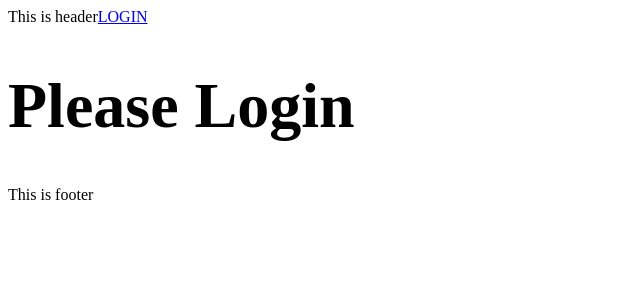
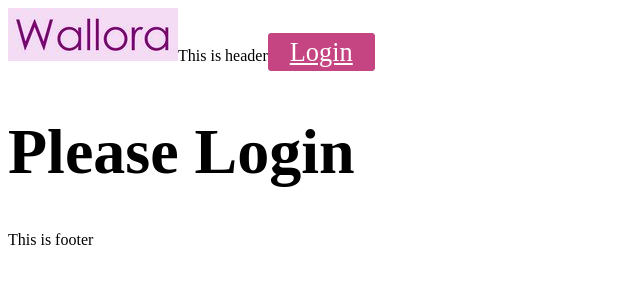
Before and after one commit to shoonyatech/wallora.com, a Next.js app: page / in a window 1280 px wide. Shown: the top 300 px of the page, without its empty margins (0-640 px from the left). Built offline with nearby package versions, Linux system fonts and the light colour scheme; no server answers.

Commit message:
feat(home): add Wallora logo to header

```diff
--- a/components/Footer.tsx
+++ b/components/Footer.tsx
@@ -1,6 +1,6 @@
 export default function Footer(){
     return(
-        <div className="bg-blue-200 p-5 mt-2 flex justify-between">
+        <div className="bg-violet-200 p-5 mt-2 flex justify-between">
                 <span className='mt-auto mb-auto'>This is footer</span>
                 <span className='flex flex-row'>
                     <div className='bg-sprite-background bg-no-repeat' style={{width:60,height:60}}></div>
--- a/components/Header.tsx
+++ b/components/Header.tsx
@@ -1,9 +1,11 @@
 export default function Header(props:any){
+    const className = "p-5 prominent-button"
     return(
-        <div className="bg-green-200 pl-10 pt-5 pb-5 flex justify-between">
+        <div className="bg-violet-200 pl-10 pt-5 pb-5 flex justify-between">
+            <img src="./images/wallora-logo-170x53.jpeg"></img>
             <span>This is header</span>
             {
-                props.user ? <a href="/api/auth/logout" className='pr-10'>LOGOUT</a> : <a href="/api/auth/login" className='pr-10'>LOGIN</a>
+                props.user ? <a href="/api/auth/logout" className={className}>Logout</a> : <a href="/api/auth/login" className={className}>Login</a>
             }
 
         </div>
--- a/pages/_app.tsx
+++ b/pages/_app.tsx
@@ -4,6 +4,7 @@ import { UserProvider } from '@auth0/nextjs-auth0';
 import { useEffect } from 'react'
 import { useRouter } from 'next/router'
 
+import "./styles/app.css"
 import * as ga from './../lib/ga'
 
 function MyApp({ Component, pageProps }: AppProps) {
--- a/pages/index.tsx
+++ b/pages/index.tsx
@@ -38,6 +38,7 @@ export default function Home() {
         <meta name="application-name" content="wallora"/>
         <meta name="msapplication-TileColor" content="#da532c"/>
         <meta name="theme-color" content="#ffffff"/>
+        <link href="https://fonts.googleapis.com/css?family=Roboto:300" rel="stylesheet" type="text/css"></link>
       </Head>
       <Header user={user}/>
       <main>
--- /dev/null
+++ b/pages/styles/app.css
@@ -0,0 +1,12 @@
+.prominent-button {
+    background-color: #c54582;
+    border: 2px solid #c54582;
+    color: #fff;
+    margin-right: 3%;
+    min-width: 120px;
+    font-weight: 400;
+    padding: 2px 20px;
+    border-radius: 4px;
+    line-height: 1.42857143;
+    font-size: 1.65rem;
+}
--- a/tailwind.config.js
+++ b/tailwind.config.js
@@ -7,6 +7,11 @@ module.exports = {
         'sprite-background': "url('/images/icons.png')",
       })
     },
+    colors: {
+      violet: {
+        200: "#f4dcf4"
+      }
+    }
   },
   variants: {
     extend: {},
```
